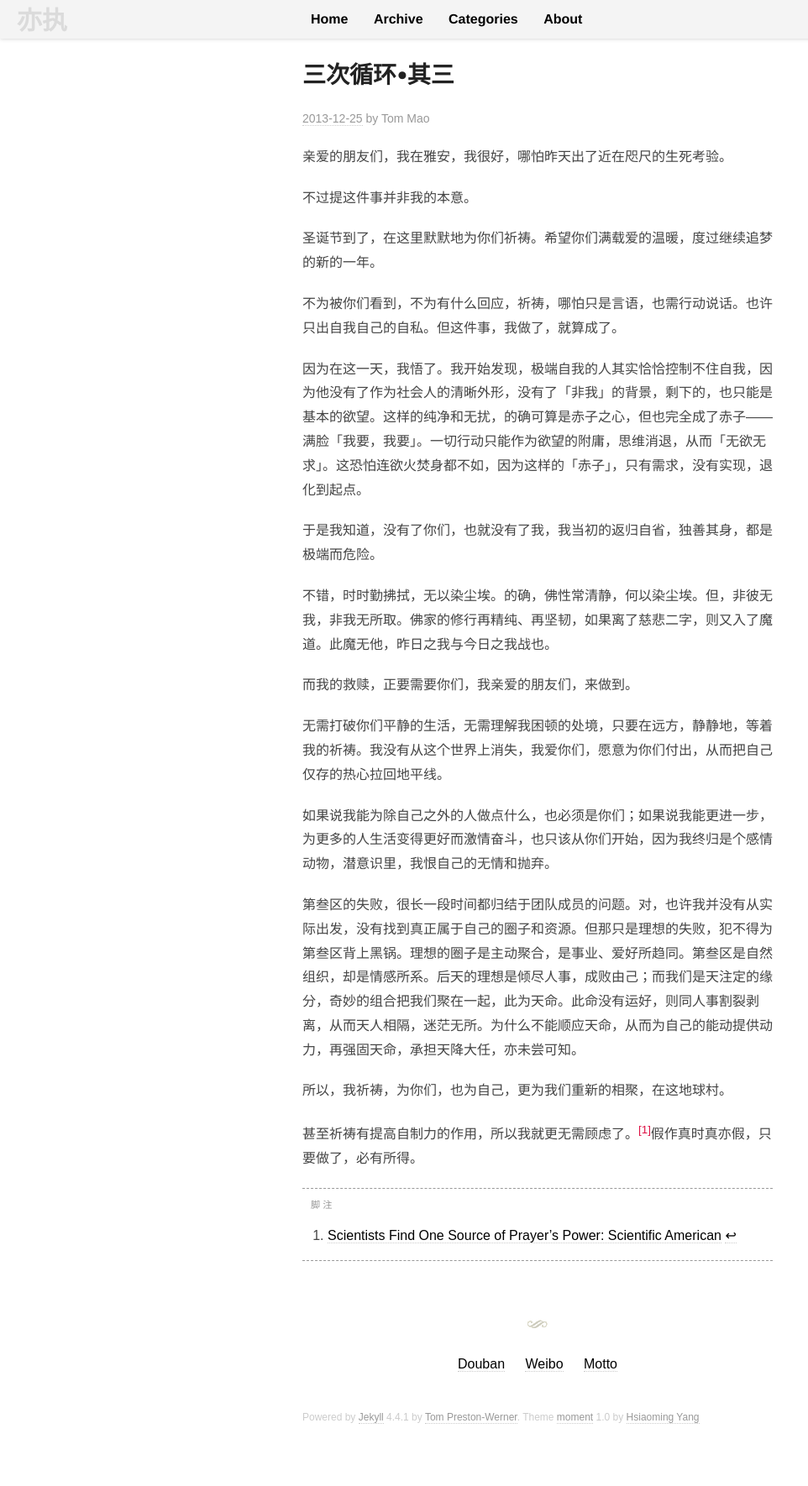
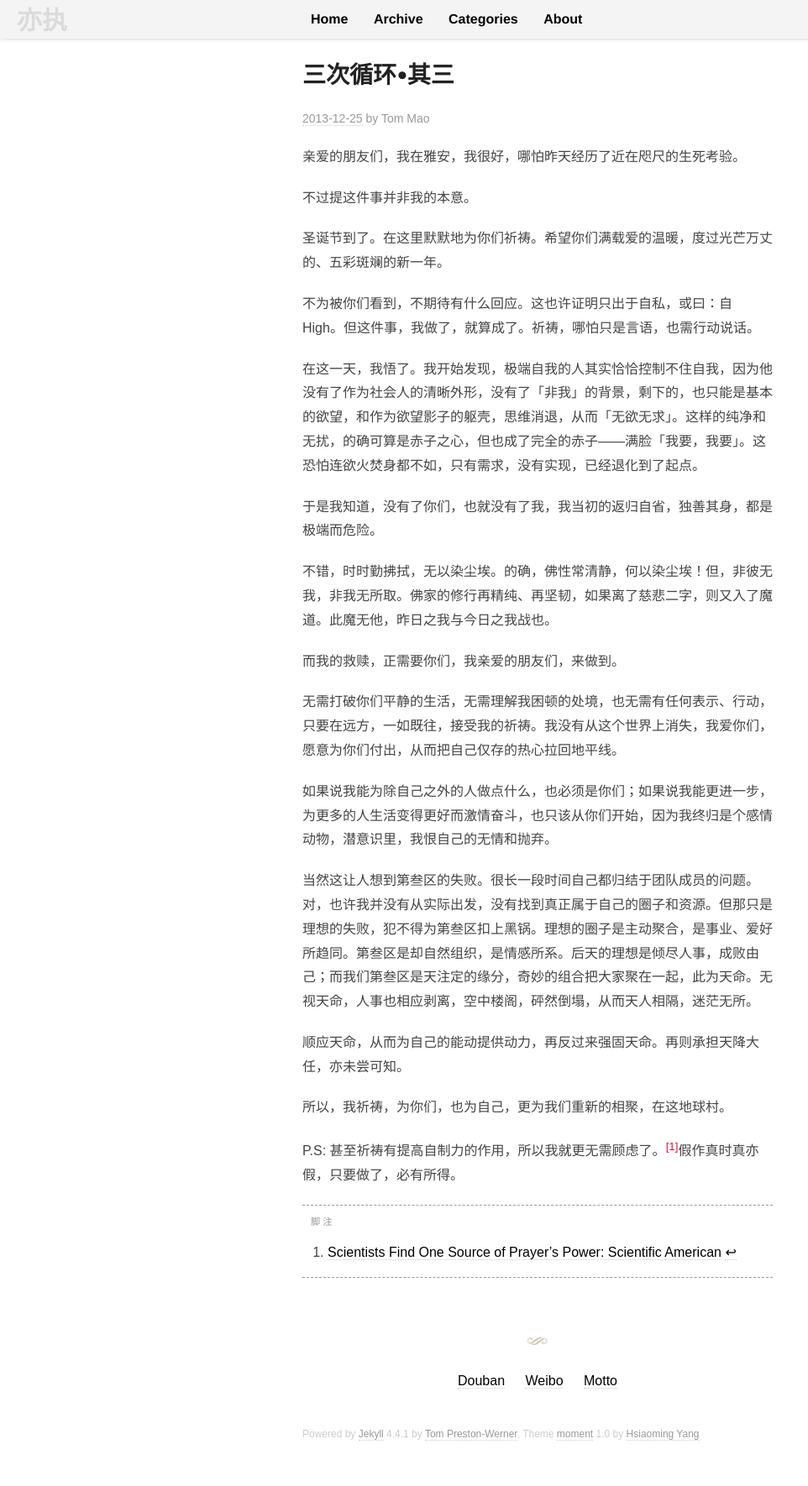
Before and after one commit to fanyange/fanyange.github.io, a Jekyll site: the page built from _posts/2013-12-25-new3-3rd.md, in a window 1280 px wide. Shown: the whole page at 84% size, without its empty margins (0-962 px from the left). Built offline with Jekyll 4.4.1, drawn with Linux system fonts in a browser that asks for light colours; some web fonts are replaced; comment, search, counter and statistics services are not loaded.

Commit message:
修改文章结构，润色语句。

```diff
--- a/_posts/2013-12-25-new3-3rd.md
+++ b/_posts/2013-12-25-new3-3rd.md
@@ -5,31 +5,33 @@ categories: 日知录
 ---
 
 
-亲爱的朋友们，我在雅安，我很好，哪怕昨天出了近在咫尺的生死考验。
+亲爱的朋友们，我在雅安，我很好，哪怕昨天经历了近在咫尺的生死考验。
 
 不过提这件事并非我的本意。
 
-圣诞节到了，在这里默默地为你们祈祷。希望你们满载爱的温暖，度过继续追梦的新的一年。
+圣诞节到了。在这里默默地为你们祈祷。希望你们满载爱的温暖，度过光芒万丈的、五彩斑斓的新一年。
 
-不为被你们看到，不为有什么回应，祈祷，哪怕只是言语，也需行动说话。也许只出自我自己的自私。但这件事，我做了，就算成了。
+不为被你们看到，不期待有什么回应。这也许证明只出于自私，或曰：自 High。但这件事，我做了，就算成了。祈祷，哪怕只是言语，也需行动说话。
 
-因为在这一天，我悟了。我开始发现，极端自我的人其实恰恰控制不住自我，因为他没有了作为社会人的清晰外形，没有了「非我」的背景，剩下的，也只能是基本的欲望。这样的纯净和无扰，的确可算是赤子之心，但也完全成了赤子——满脸「我要，我要」。一切行动只能作为欲望的附庸，思维消退，从而「无欲无求」。这恐怕连欲火焚身都不如，因为这样的「赤子」，只有需求，没有实现，退化到起点。
+在这一天，我悟了。我开始发现，极端自我的人其实恰恰控制不住自我，因为他没有了作为社会人的清晰外形，没有了「非我」的背景，剩下的，也只能是基本的欲望，和作为欲望影子的躯壳，思维消退，从而「无欲无求」。这样的纯净和无扰，的确可算是赤子之心，但也成了完全的赤子——满脸「我要，我要」。这恐怕连欲火焚身都不如，只有需求，没有实现，已经退化到了起点。
 
 于是我知道，没有了你们，也就没有了我，我当初的返归自省，独善其身，都是极端而危险。
 
-不错，时时勤拂拭，无以染尘埃。的确，佛性常清静，何以染尘埃。但，非彼无我，非我无所取。佛家的修行再精纯、再坚韧，如果离了慈悲二字，则又入了魔道。此魔无他，昨日之我与今日之我战也。
+不错，时时勤拂拭，无以染尘埃。的确，佛性常清静，何以染尘埃！但，非彼无我，非我无所取。佛家的修行再精纯、再坚韧，如果离了慈悲二字，则又入了魔道。此魔无他，昨日之我与今日之我战也。
 
-而我的救赎，正要需要你们，我亲爱的朋友们，来做到。
+而我的救赎，正需要你们，我亲爱的朋友们，来做到。
 
-无需打破你们平静的生活，无需理解我困顿的处境，只要在远方，静静地，等着我的祈祷。我没有从这个世界上消失，我爱你们，愿意为你们付出，从而把自己仅存的热心拉回地平线。
+无需打破你们平静的生活，无需理解我困顿的处境，也无需有任何表示、行动，只要在远方，一如既往，接受我的祈祷。我没有从这个世界上消失，我爱你们，愿意为你们付出，从而把自己仅存的热心拉回地平线。
 
 如果说我能为除自己之外的人做点什么，也必须是你们；如果说我能更进一步，为更多的人生活变得更好而激情奋斗，也只该从你们开始，因为我终归是个感情动物，潜意识里，我恨自己的无情和抛弃。
 
-第叁区的失败，很长一段时间都归结于团队成员的问题。对，也许我并没有从实际出发，没有找到真正属于自己的圈子和资源。但那只是理想的失败，犯不得为第叁区背上黑锅。理想的圈子是主动聚合，是事业、爱好所趋同。第叁区是自然组织，却是情感所系。后天的理想是倾尽人事，成败由己；而我们是天注定的缘分，奇妙的组合把我们聚在一起，此为天命。此命没有运好，则同人事割裂剥离，从而天人相隔，迷茫无所。为什么不能顺应天命，从而为自己的能动提供动力，再强固天命，承担天降大任，亦未尝可知。
+当然这让人想到第叁区的失败。很长一段时间自己都归结于团队成员的问题。对，也许我并没有从实际出发，没有找到真正属于自己的圈子和资源。但那只是理想的失败，犯不得为第叁区扣上黑锅。理想的圈子是主动聚合，是事业、爱好所趋同。第叁区是却自然组织，是情感所系。后天的理想是倾尽人事，成败由己；而我们第叁区是天注定的缘分，奇妙的组合把大家聚在一起，此为天命。无视天命，人事也相应剥离，空中楼阁，砰然倒塌，从而天人相隔，迷茫无所。
+
+顺应天命，从而为自己的能动提供动力，再反过来强固天命。再则承担天降大任，亦未尝可知。
 
 所以，我祈祷，为你们，也为自己，更为我们重新的相聚，在这地球村。
 
-甚至祈祷有提高自制力的作用，所以我就更无需顾虑了。[^1]假作真时真亦假，只要做了，必有所得。
+P.S: 甚至祈祷有提高自制力的作用，所以我就更无需顾虑了。[^1]假作真时真亦假，只要做了，必有所得。
 
 
 
```
